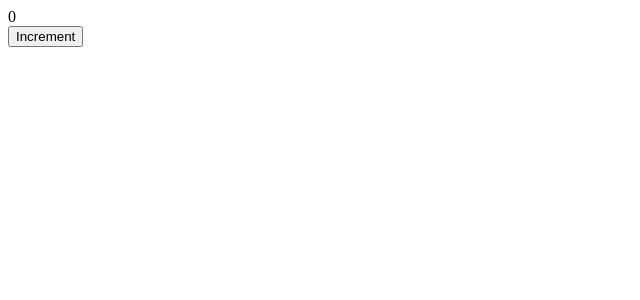
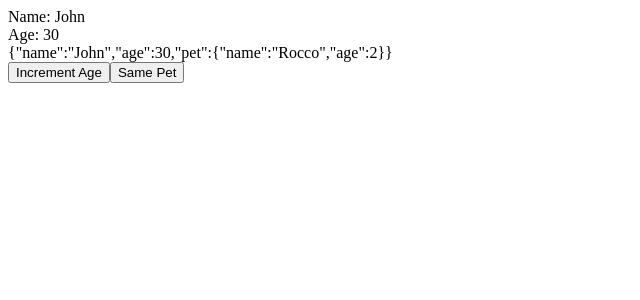
Before and after one commit to juniorencode/_playground, a React (Vite) app in the folder ReactCustomHooks/: page / in a window 1280 px wide. Shown: the top 300 px of the page, without its empty margins (0-640 px from the left). Built offline with nearby package versions, Linux system fonts and the light colour scheme.

Commit message:
refactor: useDeepCompareEffect

```diff
--- a/ReactCustomHooks/src/App.jsx
+++ b/ReactCustomHooks/src/App.jsx
@@ -1,16 +1,35 @@
-import { useState } from 'react';
-import { useEffectOnce } from './hooks/useEffectOnce.hook';
+import { useEffect, useState } from 'react';
+import { useDeepCompareEffect } from './hooks/useDeepCompareEffect.hook';
 
 function App() {
-  const [count, setCount] = useState(0);
+  const [user, setUser] = useState({
+    name: 'John',
+    age: 30,
+    pet: { name: 'Rocco', age: 2 }
+  });
 
-  useEffectOnce(() => alert('Hi'));
+  useEffect(() => {
+    console.log('useEffect');
+  }, [user]);
+
+  useDeepCompareEffect(() => {
+    console.log('useDeepCompareEffect');
+  }, [user]);
 
   return (
-    <>
-      <div>{count}</div>
-      <button onClick={() => setCount(c => c + 1)}>Increment</button>
-    </>
+    <div>
+      <div>Name: {user.name}</div>
+      <div>Age: {user.age}</div>
+      <div>{JSON.stringify(user)}</div>
+      <button onClick={() => setUser({ ...user, age: user.age + 1 })}>
+        Increment Age
+      </button>
+      <button
+        onClick={() => setUser({ ...user, pet: { name: 'Rocco', age: 2 } })}
+      >
+        Same Pet
+      </button>
+    </div>
   );
 }
 
--- /dev/null
+++ b/ReactCustomHooks/src/hooks/useDeepCompareEffect.hook.jsx
@@ -0,0 +1,49 @@
+import { useEffect, useRef } from 'react';
+
+function isEqual(value, other) {
+  return (
+    value === other ||
+    (typeof value === 'object' &&
+      typeof other === 'object' &&
+      deepEqual(value, other))
+  );
+}
+
+function deepEqual(a, b) {
+  if (a === b) return true;
+
+  if (
+    typeof a !== 'object' ||
+    typeof b !== 'object' ||
+    a === null ||
+    b === null
+  ) {
+    return false;
+  }
+
+  const keysA = Object.keys(a);
+  const keysB = Object.keys(b);
+
+  if (keysA.length !== keysB.length) return false;
+
+  for (let key of keysA) {
+    if (!keysB.includes(key) || !deepEqual(a[key], b[key])) {
+      return false;
+    }
+  }
+
+  return true;
+}
+
+const useDeepCompareEffect = (callback, dependencies) => {
+  const currentDependenciesRef = useRef();
+
+  if (!isEqual(currentDependenciesRef.current, dependencies)) {
+    currentDependenciesRef.current = dependencies;
+  }
+
+  // eslint-disable-next-line
+  useEffect(callback, [currentDependenciesRef.current]);
+};
+
+export { useDeepCompareEffect };
```
